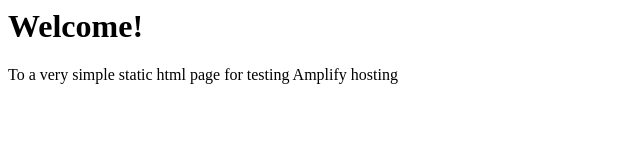
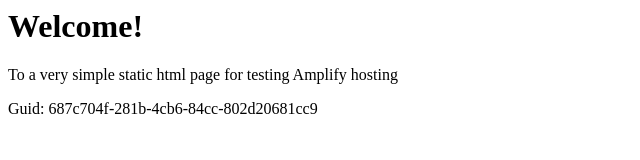
Before and after one commit to aws-aemilia-yul/Github-PR-Commit-Integration-Test-DoNotTouch-Gith-P5X5MO5I-v1-preprod-ca-central-1, a website: page src/index.html in a window 1280 px wide. Shown: the whole page, without its empty margins (0-640 px from the left). Drawn offline with Linux system fonts and the light colour scheme.

Commit message:
commit from integ tests

```diff
--- a/src/index.html
+++ b/src/index.html
@@ -1,3 +1,5 @@
+
+
 <html lang="en">
 
 <head>
@@ -10,6 +12,6 @@
 <body>
     <h1>Welcome!</h1>
     <p>To a very simple static html page for testing Amplify hosting</p>
-</body>
+    <p>Guid: 687c704f-281b-4cb6-84cc-802d20681cc9</p></body>
 
 </html>
```
